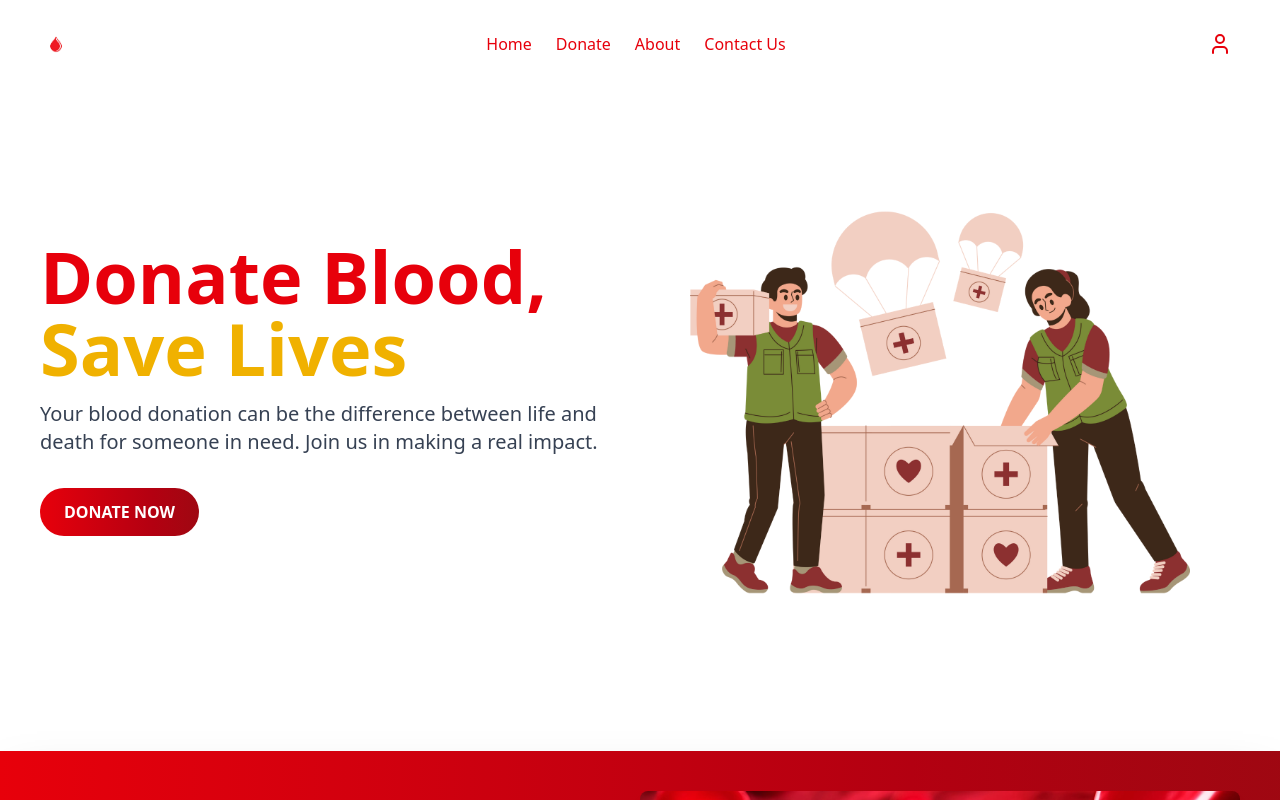
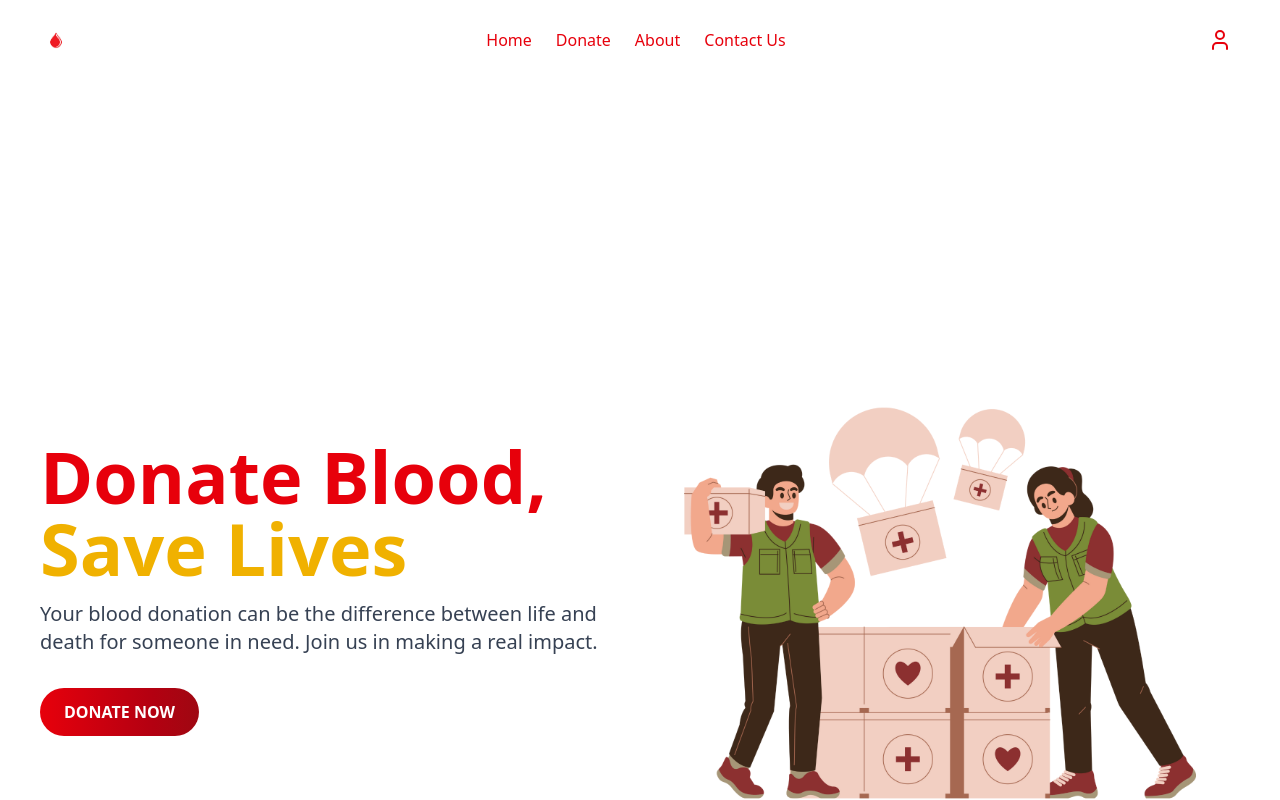
Before and after one commit to q-allen/blood-donation, a Next.js app: page / in a window 1280 px wide. Shown: the top 800 px of the page. Built offline with nearby package versions, Linux system fonts and the light colour scheme; no server answers.

Commit message:
Changes in UI

```diff
--- a/src/app/page.tsx
+++ b/src/app/page.tsx
@@ -27,7 +27,7 @@ import { useRouter } from "next/navigation";
     </header>
 
     {/* Main Content */}
-    <div className="flex flex-col md:flex-row items-center px-10 relative z-0"> {/* Content stays behind */}
+    <div className="flex flex-col md:flex-row items-center px-4 sm:px-6 lg:px-10 mt-16 sm:mt-20 lg:mt-24 relative z-0 pt-16 sm:pt-20 lg:pt-24"> {/* Content stays behind */}
       {/* Left Section */}
       <motion.div
         initial={{ x: -50, opacity: 0 }}
@@ -67,7 +67,7 @@ import { useRouter } from "next/navigation";
           animate={{ opacity: 1, rotate: 0, scale: 1 }}
           transition={{ duration: 1 }}
           whileHover={{ scale: 1.05, rotate: 3 }}
-          className="rounded-2xl mt-5"
+          className="rounded-2xl mt-5 w-full max-w-sm sm:max-w-md lg:max-w-lg"
         >
           <Image
             src="/images/home.png"  // Replace with actual blood donation image
@@ -75,7 +75,8 @@ import { useRouter } from "next/navigation";
             quality={100}
             width={500}
             height={600}
-            className="rounded-2xl object-cover z-10"
+            className="rounded-2xl object-cover w-full h-auto z-10"
+            sizes="(max-width: 640px) 100vw, (max-width: 1024px) 50vw, 500px"
           />
         </motion.div>
       </motion.div>
--- a/src/components/Header.tsx
+++ b/src/components/Header.tsx
@@ -76,7 +76,7 @@ export default function Header() {
   };
 
   return (
-    <header className="flex flex-col sm:flex-row justify-between items-center bg-white text-red-600 px-4 sm:px-10 py-4 sm:py-6">
+    <header className="flex flex-col sm:flex-row justify-between items-center bg-white text-red-600 px-4 sm:px-10 py-2 sm:py-3 h-16 sm:h-20">
       {/* Logo and Hamburger Menu */}
       <div className="flex justify-between items-center w-full sm:w-auto">
         <Image
```
